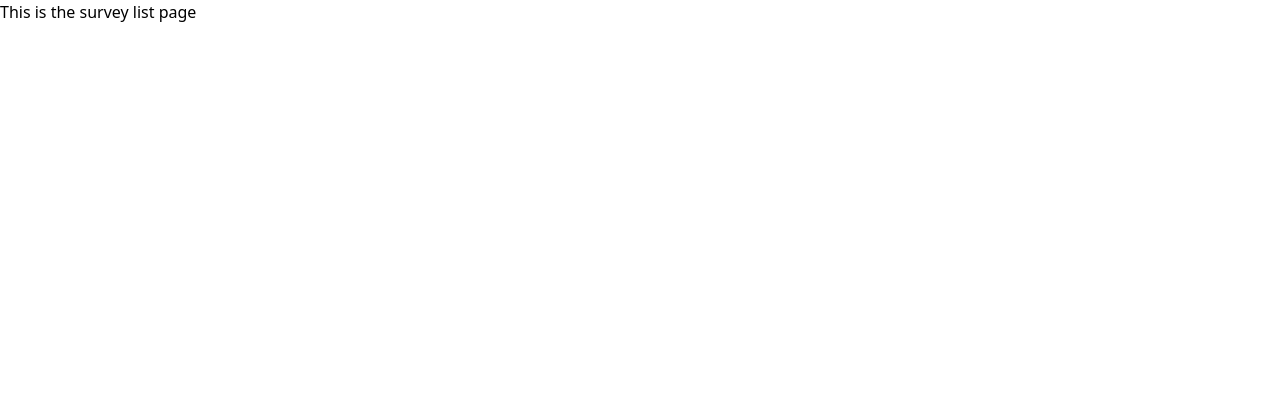
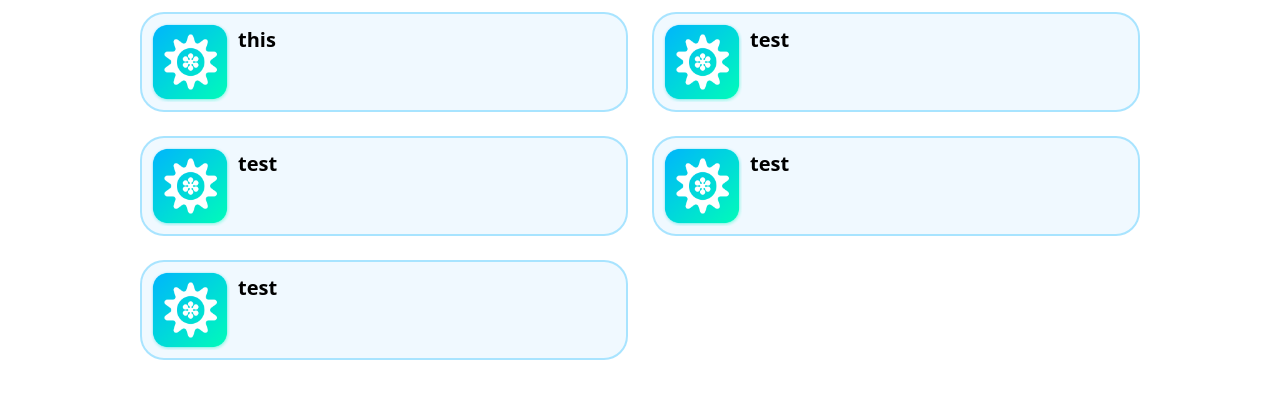
Before and after one commit to aaron-nerox/neo-surveys, a React (Create React App) app in the folder neosurveys-react/: page /surveys in a window 1280 px wide. Shown: the top 398 px of the page. Built offline with nearby package versions, Linux system fonts and the light colour scheme.

Commit message:
add: survey card component

```diff
--- a/neosurveys-react/package.json
+++ b/neosurveys-react/package.json
@@ -6,6 +6,7 @@
     "@testing-library/jest-dom": "^5.16.2",
     "@testing-library/react": "^12.1.2",
     "@testing-library/user-event": "^13.5.0",
+    "axios": "^0.25.0",
     "react": "^17.0.2",
     "react-dom": "^17.0.2",
     "react-router-dom": "^6.2.1",
--- /dev/null
+++ b/neosurveys-react/src/components/SurveyCard.jsx
@@ -0,0 +1,17 @@
+import logo from "../assets/icons/main_logo.png";
+
+
+const SurveyCard = (props)=>{
+    return(
+        <div className="m-3 p-2 bg-sky-50 hover:bg-azure-100 inline-flex flex-row
+            items-start rounded-3xl border-2 border-baby-blue/30 hover:border-azure/30
+            transition-all ">
+
+            <img className="w-[80px]" src={logo} alt="survey_icon" />
+            <p className="mx-2 mt-1 font-semibold text-xl">{props.name}</p>
+
+        </div>
+    )
+}
+
+export default SurveyCard;
--- a/neosurveys-react/src/pages/SurveyList.jsx
+++ b/neosurveys-react/src/pages/SurveyList.jsx
@@ -1,7 +1,14 @@
+import SurveyCard from "../components/SurveyCard";
 
 const SurveyList = ()=>{
     return (
-        <h1>This is the survey list page</h1>
+        <div className="w-4/5 mx-auto grid grid-cols-2">
+            <SurveyCard name="this"/>
+            <SurveyCard name="test"/>
+            <SurveyCard name="test"/>
+            <SurveyCard name="test"/>
+            <SurveyCard name="test"/>
+        </div>
     );
 }
 
--- a/neosurveys-react/tailwind.config.js
+++ b/neosurveys-react/tailwind.config.js
@@ -6,7 +6,9 @@ module.exports = {
     colors: {
       'baby-blue': '#00B3FF',
       'azure': '#00FFB8',
-      'white': '#FEFEFE'
+      'white': '#FEFEFE',
+      'sky-50' : '#f0f9ff',
+      'azure-100': '#ccfbf1'
     },
     extend: {},
   },
```
Also changed, not shown: 1 other file (tests, documents, lock files or other folders).
